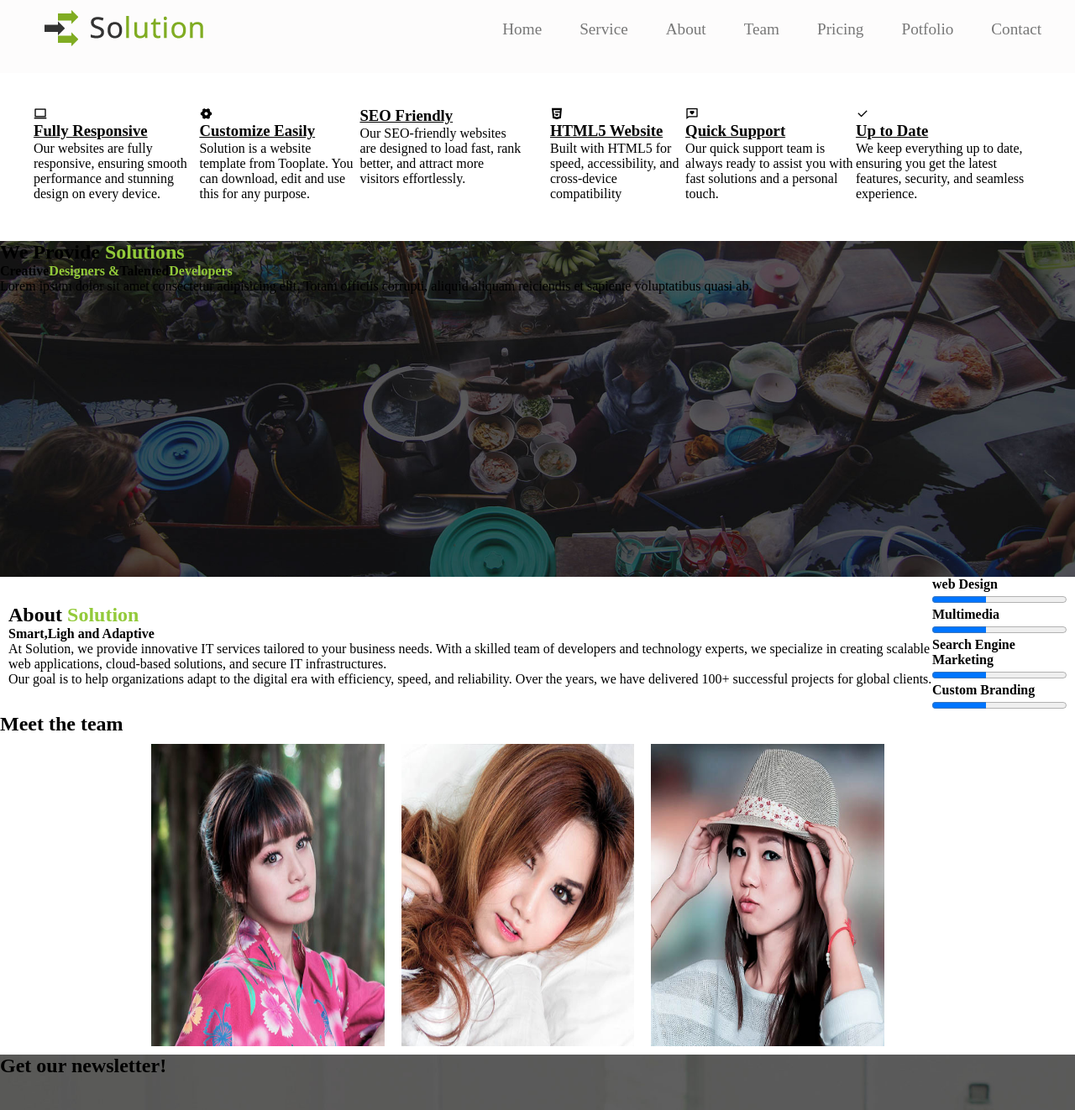
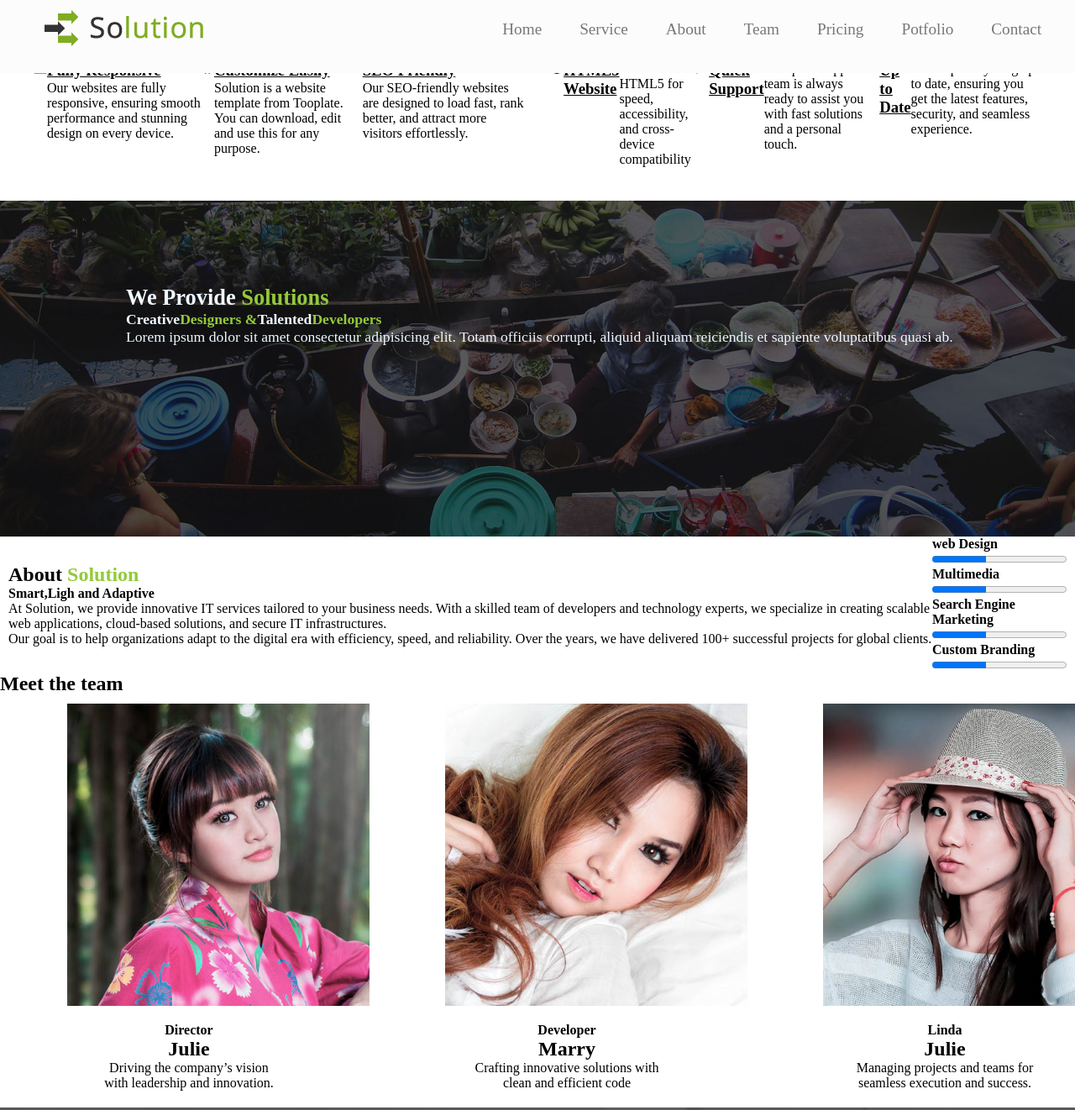
Before and after one commit to Nishabhatii/IT-Web, a plain HTML site: page Index.html in a window 1280 px wide. Shown: the part 17-1339 px from the top of the page at 84% size. Drawn offline with nearby package versions, Linux system fonts and the light colour scheme.

Commit message:
adding css to imgs

```diff
--- a/Index.css
+++ b/Index.css
@@ -8,9 +8,7 @@
     --main-color:#777777;
     --second-color:#93CA3A;
 }
-.navbar{
-    position: sticky;
-}
+
 span{
     color: var(--second-color)}
 .navbar{
@@ -21,6 +19,8 @@ justify-content: space-between;
 padding: 0 40px;
 height: 13vh;
 align-items:  center;
+position: fixed;
+width: 100%;
 }
 #Service{
     background-image: url(images/divider-bg.jpg);
@@ -29,7 +29,11 @@ align-items:  center;
     background-size: cover;
     width: 100%;
     height: 50vh;
+    color: aliceblue;
+   padding: 100px 120px 140px 150px;
+   font-size: 1.1rem;
 }
+
 .list{
 display: flex;
 gap: 45px;
@@ -63,9 +67,9 @@ padding: 40px;
    justify-items: flex-start;
 }
 .card {
-    height: 120px;
+    margin-top: 50px;
+    display: flex;
 
-    gap: 15px;
 }
 .card h3{
     text-decoration: underline;
@@ -92,20 +96,27 @@ padding: 40px;
     background-repeat: no-repeat;
     height: 100vh;
     width: 100%;
-    overflow-x: hidden;
+    overflow-x: hidden;}
+/* }team */
+.Team-data{
+    display: flex;
 }
 .Team-img{
 display: flex;
 align-content: center;
-padding-left: 170px;
+padding-left: 70px;
+margin: 10px 10px 10px 10px;
+width: 100%;
+height: 45vh;
+gap: 30px;
 }
-.Team-img img{
-margin: 10px 10px 10px 10px;
-width: 25%;
-height: 45vh;
-gap: 60px;
+.Team-text{
 
+   text-align: center;
+   margin: 20px 0;
 }
+
+
 #pricing{
     display: flex;
 }
--- a/Index.html
+++ b/Index.html
@@ -31,21 +31,21 @@
     <div class="homedata">
       <div class="homedata1">
         <div class="card">
-          <a><i class="ri-macbook-line"></i> </a>
-          <h3>Fully Responsive</h3>
-          <p>Our websites are fully responsive, ensuring smooth performance and stunning design on every device.</p>
+         <div class="card-link"><a><i class="ri-macbook-line"></i> </a></div>
+          <div class="card-p"><h3>Fully Responsive</h3>
+          <p>Our websites are fully responsive, ensuring smooth performance and stunning design on every device.</p></div>
         </div>
         <div class="card">
-          <a><i class="ri-settings-4-fill"></i> </a>
-          <h3>Customize Easily</h3>
-          <p>Solution is a website template from Tooplate. You can download, edit and use this for any purpose.</p>
+          <div class="card-link"><a><i class="ri-settings-4-fill"></i> </a></div>
+         <div class="card-p"> <h3>Customize Easily</h3>
+          <p>Solution is a website template from Tooplate. You can download, edit and use this for any purpose.</p></div>
         </div>
         <div class="card">
-          <a><i class="ri-telegram-2-fill"></i></a>
-          <h3>SEO Friendly</h3>
+         <div class="card-link"> <a><i class="ri-telegram-2-fill"></i></a></div>
+          <div class="card-p"><h3>SEO Friendly</h3>
           <p>
             Our SEO-friendly websites are designed to load fast, rank better, and attract more visitors effortlessly.
-          </p>
+          </p></div>
         </div>
       </div>
       <div class="homedata2">
@@ -97,10 +97,28 @@
   </section>
   <section id="Team">
     <H2>Meet the team</H2>
-    <div class="Team-img">
-      <img src="images/team1.jpg"/>
-      <img src="images/team2.jpg"/>
-      <img src="images/team3.jpg"/>
+    <div class="Team-data">
+      <div class="Team-member">
+      <div class="Team-img"><img src="images/team1.jpg"/></div>
+    <div class="Team-text"><h4>Director</h4>
+    <h2>Julie</h2>
+  <p>Driving the company’s vision <br> with leadership and innovation.</p></div>
+
+    </div>
+      <div class="Team-member">
+      <div class="Team-img"><img src="images/team2.jpg"/></div>
+    <div class="Team-text"><h4>Developer</h4>
+    <h2>Marry</h2>
+  <p>Crafting innovative solutions with <br>clean and efficient code</p></div>
+
+    </div>
+      <div class="Team-member">
+      <div class="Team-img"><img src="images/team3.jpg"/></div>
+    <div class="Team-text"><h4>Linda</h4>
+    <h2>Julie</h2>
+  <p>Managing projects and teams for <br>seamless execution and success.</p></div>
+
+    </div>
     </div>
     <h2 class="newsletter">Get our newsletter!</h2>
   </section>
```
